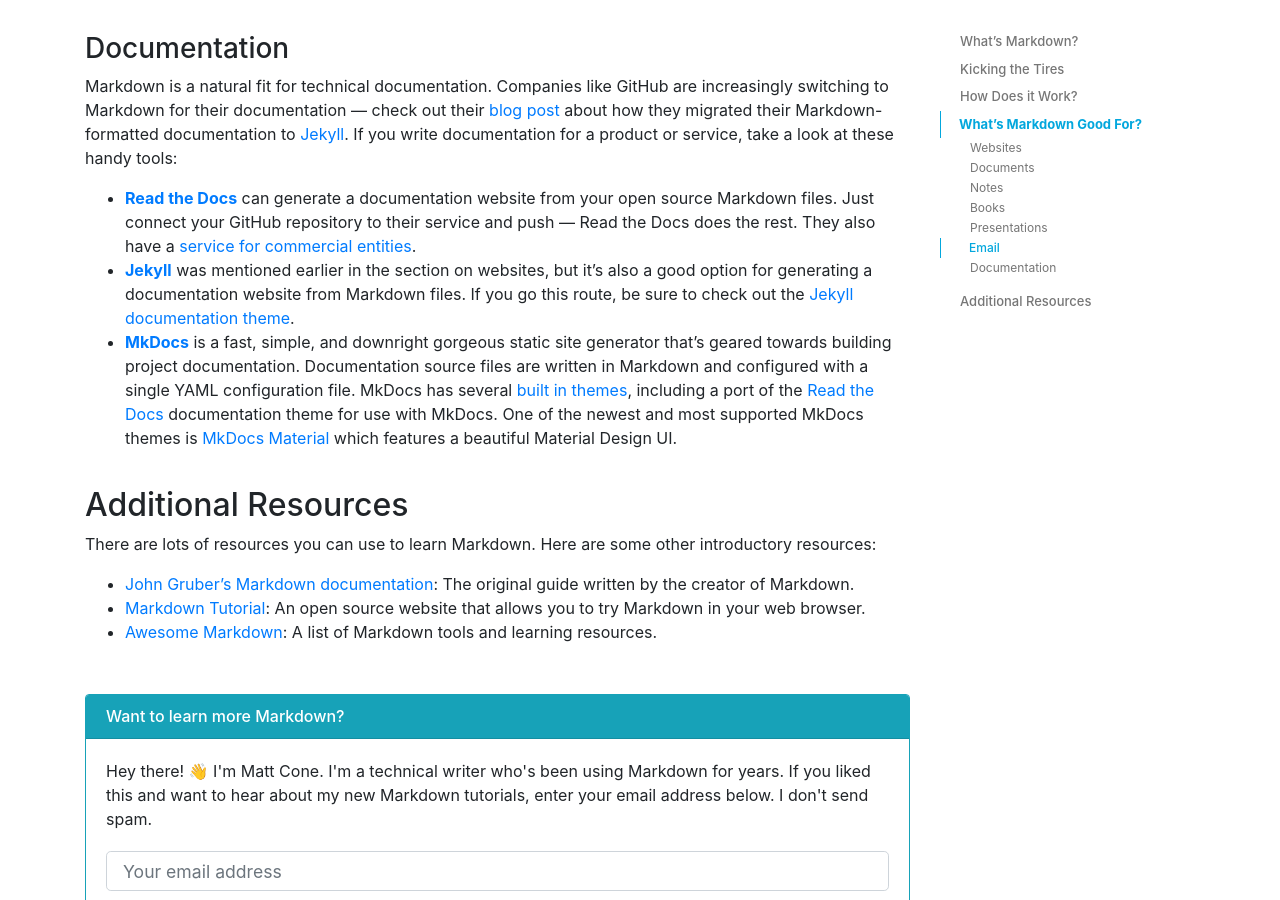
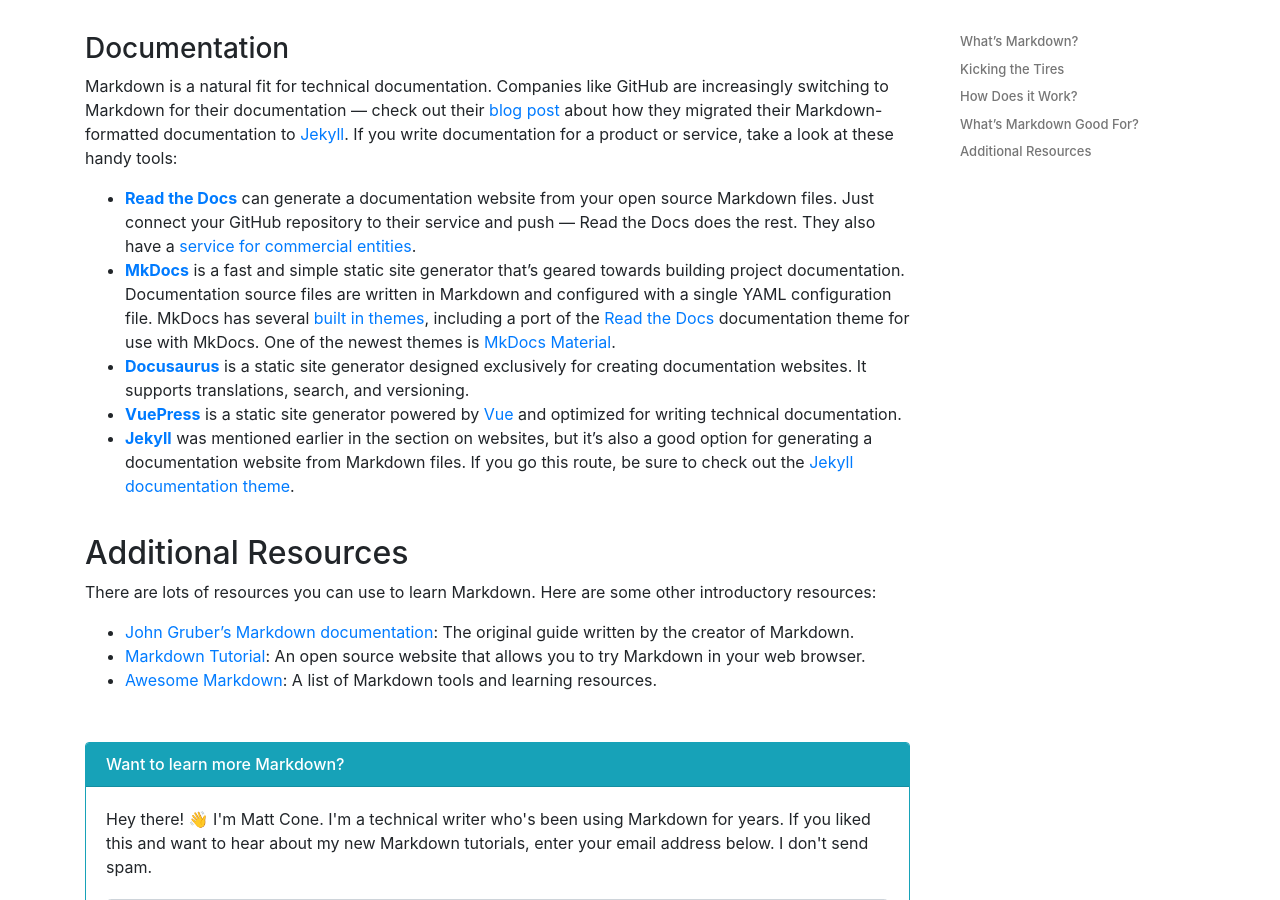
Before and after one commit to mattcone/markdown-guide, a Jekyll site: the page built from getting-started.md, in a window 1280 px wide and 900 px high, scrolled down 5841 px. Built offline with Jekyll 4.4.1, drawn with Linux system fonts in a browser that asks for light colours; nearby versions of some CDN libraries; emoji names are drawn with the system emoji font; comment, search, counter and statistics services are not loaded.

Commit message:
Update documentation section

```diff
--- a/_getting-started/whats-markdown-good-for.md
+++ b/_getting-started/whats-markdown-good-for.md
@@ -62,5 +62,7 @@
 Markdown is a natural fit for technical documentation. Companies like GitHub are increasingly switching to Markdown for their documentation — check out their [blog post](https://github.com/blog/1939-how-github-uses-github-to-document-github) about how they migrated their Markdown-formatted documentation to [Jekyll](https://jekyllrb.com/). If you write documentation for a product or service, take a look at these handy tools:
 
 - **[Read the Docs](https://readthedocs.org)** can generate a documentation website from your open source Markdown files. Just connect your GitHub repository to their service and push — Read the Docs does the rest. They also have a [service for commercial entities](https://readthedocs.com/).
+- **[MkDocs](http://www.mkdocs.org/)** is a fast and simple static site generator that's geared towards building project documentation. Documentation source files are written in Markdown and configured with a single YAML configuration file. MkDocs has several [built in themes](http://www.mkdocs.org/user-guide/styling-your-docs/), including a port of the [Read the Docs](https://readthedocs.org/) documentation theme for use with MkDocs. One of the newest themes is [MkDocs Material](https://squidfunk.github.io/mkdocs-material/).
+- **[Docusaurus](https://docusaurus.io/)** is a static site generator designed exclusively for creating documentation websites. It supports translations, search, and versioning.
+- **[VuePress](https://vuepress.vuejs.org/)** is a static site generator powered by [Vue](https://vuejs.org/) and optimized for writing technical documentation.
 - **[Jekyll](https://jekyllrb.com/)** was mentioned earlier in the section on websites, but it's also a good option for generating a documentation website from Markdown files. If you go this route, be sure to check out the [Jekyll documentation theme](http://idratherbewriting.com/documentation-theme-jekyll/).
-- **[MkDocs](http://www.mkdocs.org/)** is a fast, simple, and downright gorgeous static site generator that's geared towards building project documentation. Documentation source files are written in Markdown and configured with a single YAML configuration file. MkDocs has several [built in themes](http://www.mkdocs.org/user-guide/styling-your-docs/), including a port of the [Read the Docs](https://readthedocs.org/) documentation theme for use with MkDocs. One of the newest and most supported MkDocs themes is [MkDocs Material](https://squidfunk.github.io/mkdocs-material/) which features a beautiful Material Design UI.
```
Also changed, not shown: getting-started.md (+1 -1 lines).
